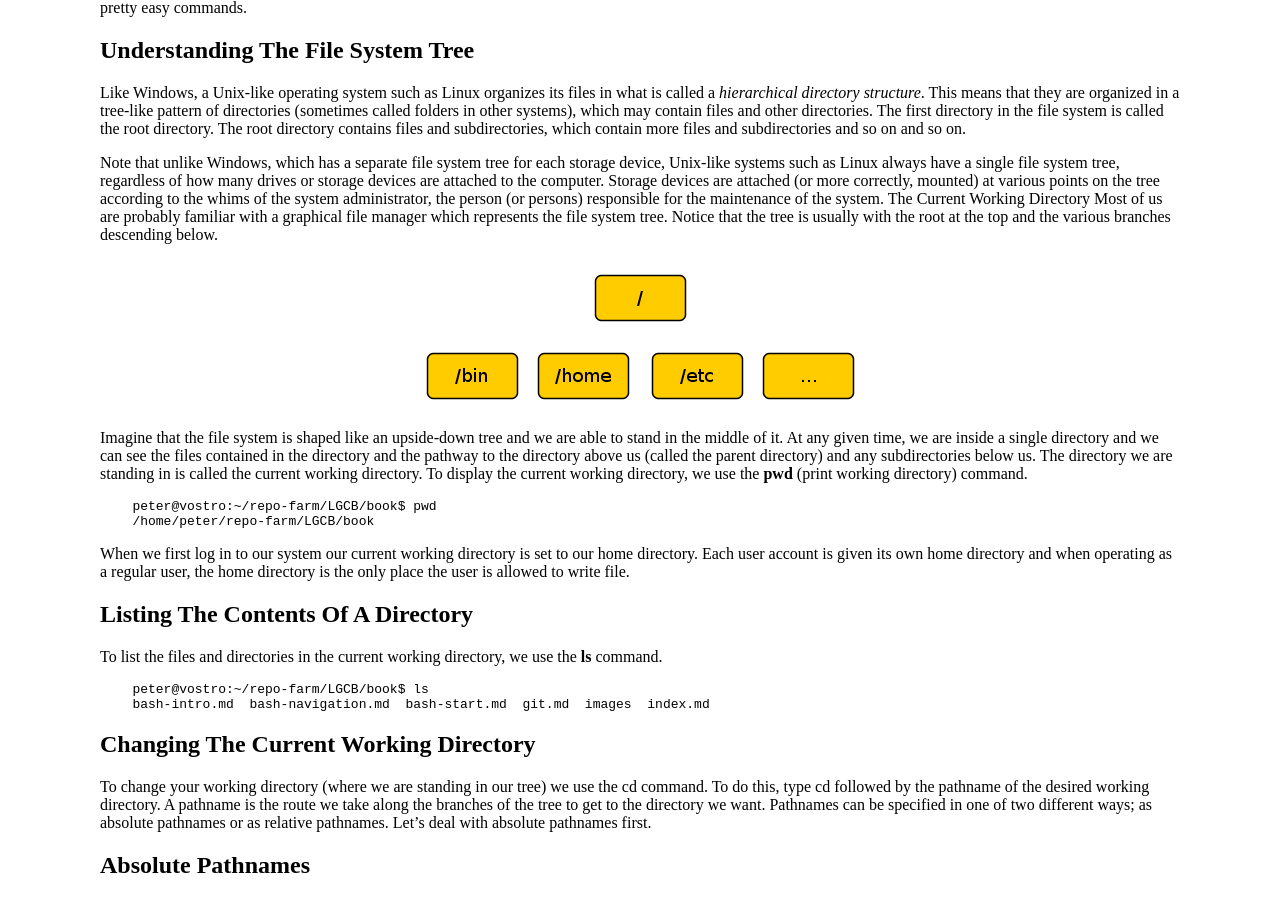
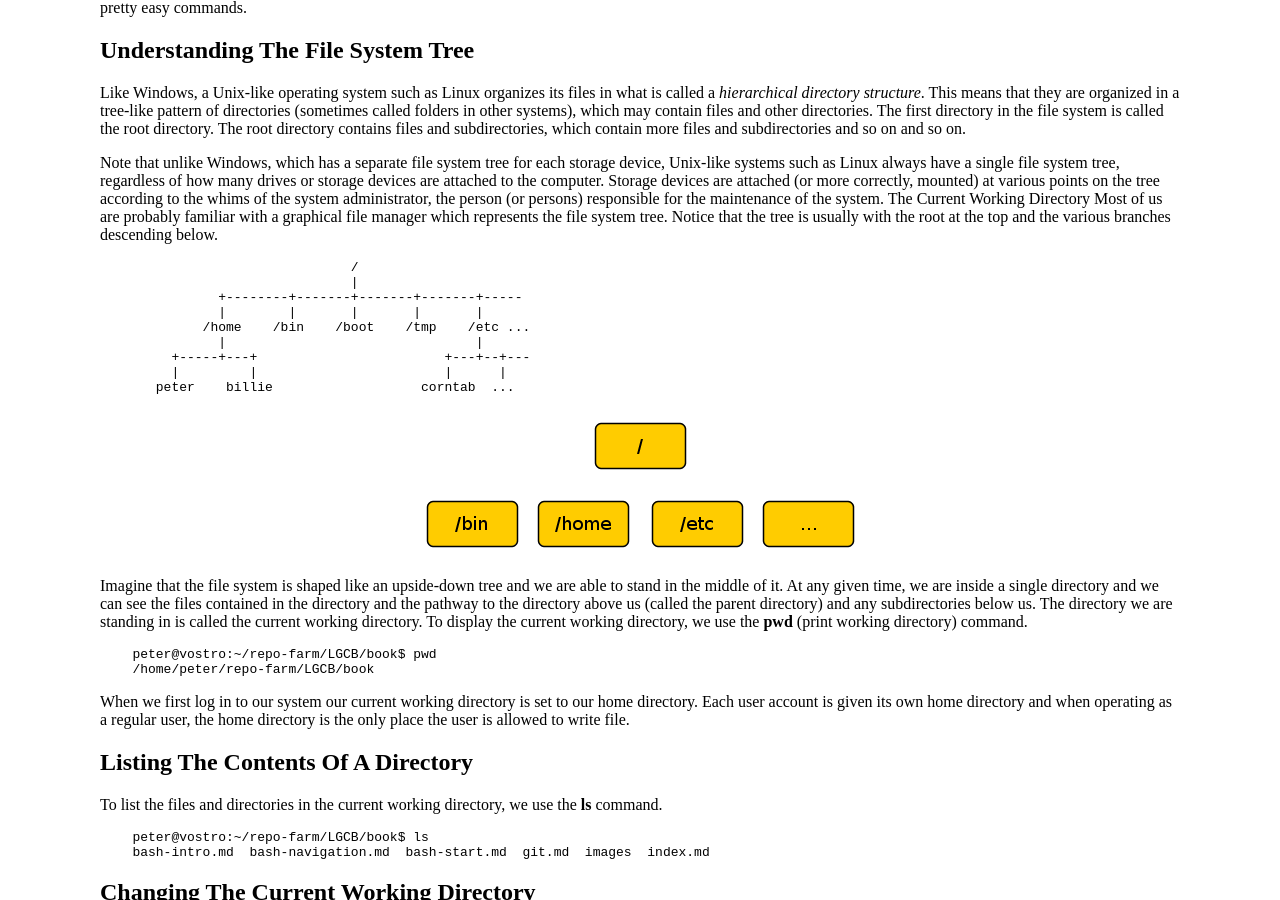
Before and after one commit to happypeter/LGCB, a Jekyll site: the page built from book/bash_navigation.md, in a window 1280 px wide and 900 px high, scrolled down 397 px. Built offline with Jekyll 4.4.1, drawn with Linux system fonts in a browser that asks for light colours; Markdown is read by kramdown in place of the engine named in the settings.

Commit message:
ascii graph

```diff
--- a/book/bash_navigation.md
+++ b/book/bash_navigation.md
@@ -38,6 +38,16 @@ Current Working Directory Most of us are probably familiar with a graphical
 file manager which represents the file system tree. Notice that the tree is
 usually with the root at the top and the various branches descending below.
 
+
+                                /
+                                |
+               +--------+-------+-------+-------+-----
+               |        |       |       |       |
+             /home    /bin    /boot    /tmp    /etc ...
+               |                                |
+         +-----+---+                        +---+--+---
+         |         |                        |      |
+       peter    billie                   corntab  ...
 
 <center><img src="./images/tree.png"></center>
 
```
